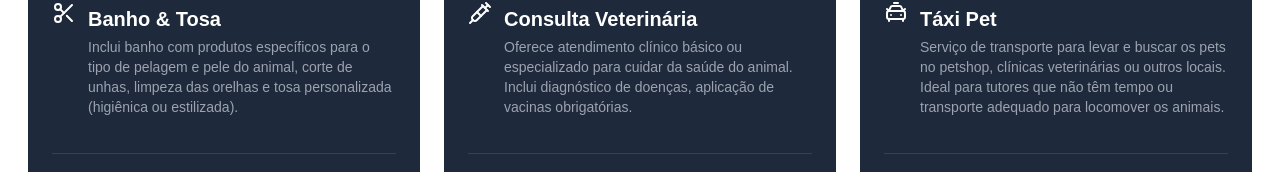
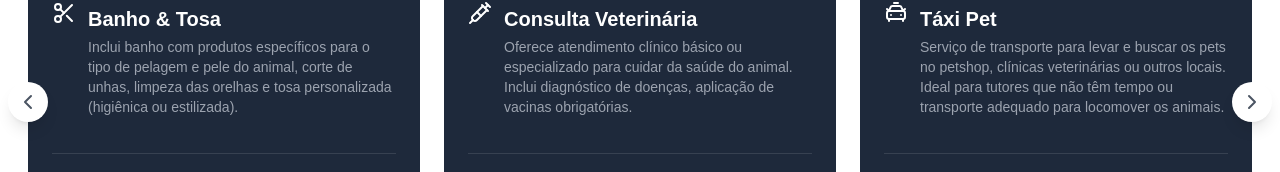
Before and after one commit to GabrielMassuia/nextproject, a Next.js app: page / in a window 1280 px wide. Shown: the part 1182-1354 px from the top of the page. Built offline with nearby package versions, Linux system fonts and the light colour scheme.

Commit message:
services

```diff
--- a/src/components/services.tsx
+++ b/src/components/services.tsx
@@ -47,6 +47,13 @@
             "(min-width: 768px)": {slidesToScroll: 3}
         }
     })
+
+    function scrollPrev() {
+        emblaApi?.scrollPrev()
+    }
+    function scrollNext() {
+        emblaApi?.scrollNext()
+    }
     return (
         <section className="bg-white py-16">
             <div className="container mx-auto px-4">
@@ -71,13 +78,13 @@
                                             </div>
                                         </div>
                                         <div className='border-t border-gray-700 pt-4 flex items-center justify-between'>
-                                            <div className='flex items-center gap-2 text-sm'>
+                                            <div className='flex items-center gap-2 text-sm select-none'>
                                                 <Clock className='w-4 h-4'/>
                                                 <span>{item.duration}</span>
                                             </div>
                                             <a
                                                 href="#"
-                                                className='flex items-center justify-center gap-2 hover:bg-red-500 px-4 py-1 rounded-md duration-300'
+                                                className='flex items-center justify-center gap-2 hover:bg-red-500 px-4 py-1 rounded-md duration-300 select-none'
                                             >
                                                 Entrar em contato
                                                 <WhatsappLogo className='w-5 h-5'/>
@@ -88,6 +95,18 @@
                             ))}
                         </div>
                     </div>
+                    <button
+                        onClick={scrollPrev}
+                        className='bg-white flex items-center justify-center rounded-full shadow-lg w-10 h-10 absolute left-3 -translate-y-1/2 -translate-x-1/2 top-1/2 z-10'
+                    >
+                        <ChevronLeft className='w-6 h-6 text-gray-600'/>
+                    </button>
+                    <button
+                        onClick={scrollNext}
+                        className='bg-white flex items-center justify-center rounded-full shadow-lg w-10 h-10 absolute -right-7 -translate-y-1/2 -translate-x-1/2 top-1/2 z-10'
+                    >
+                        <ChevronRight className='w-6 h-6 text-gray-600'/>
+                    </button>
                 </div>
             </div>
         </section>
```
